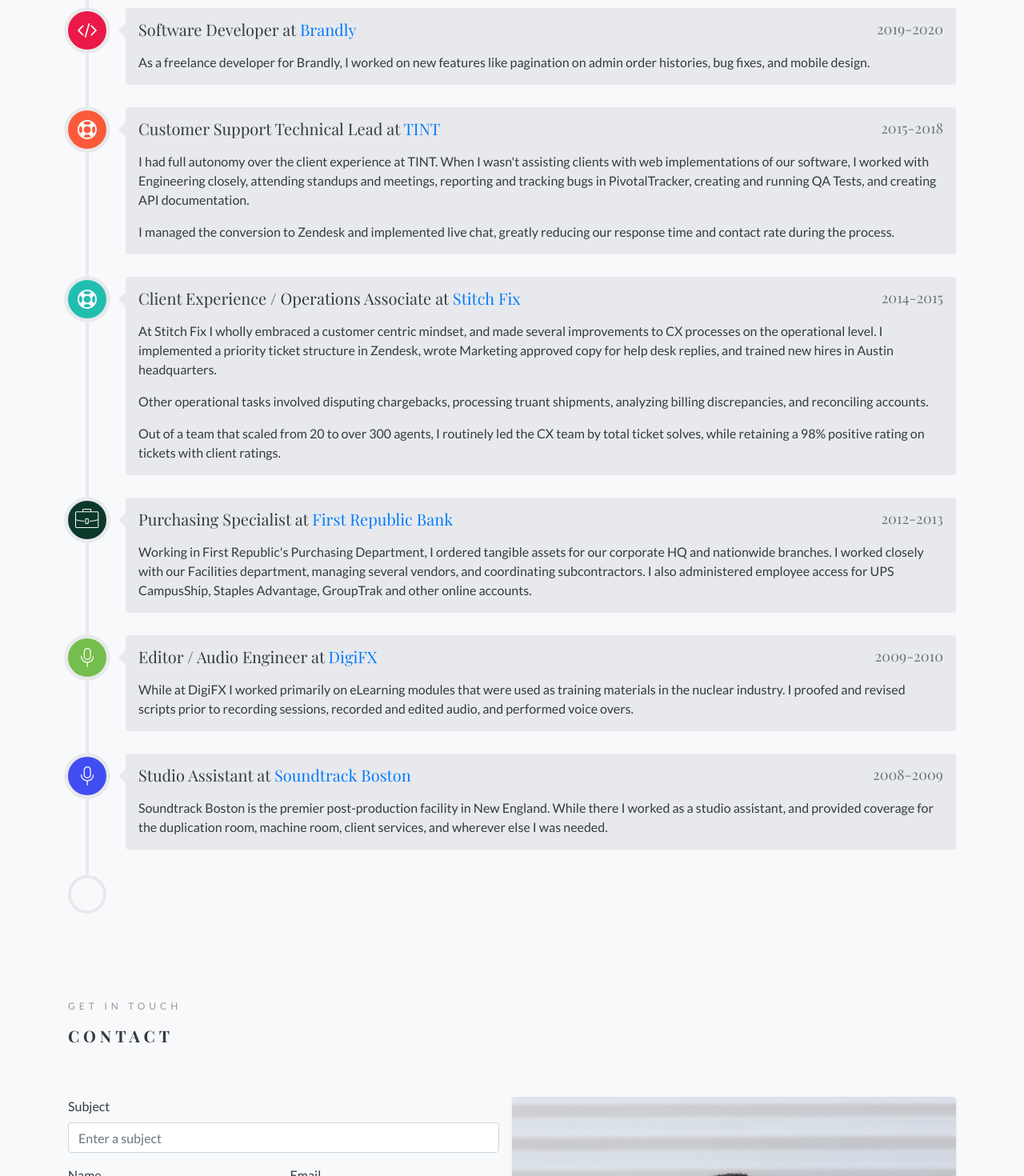
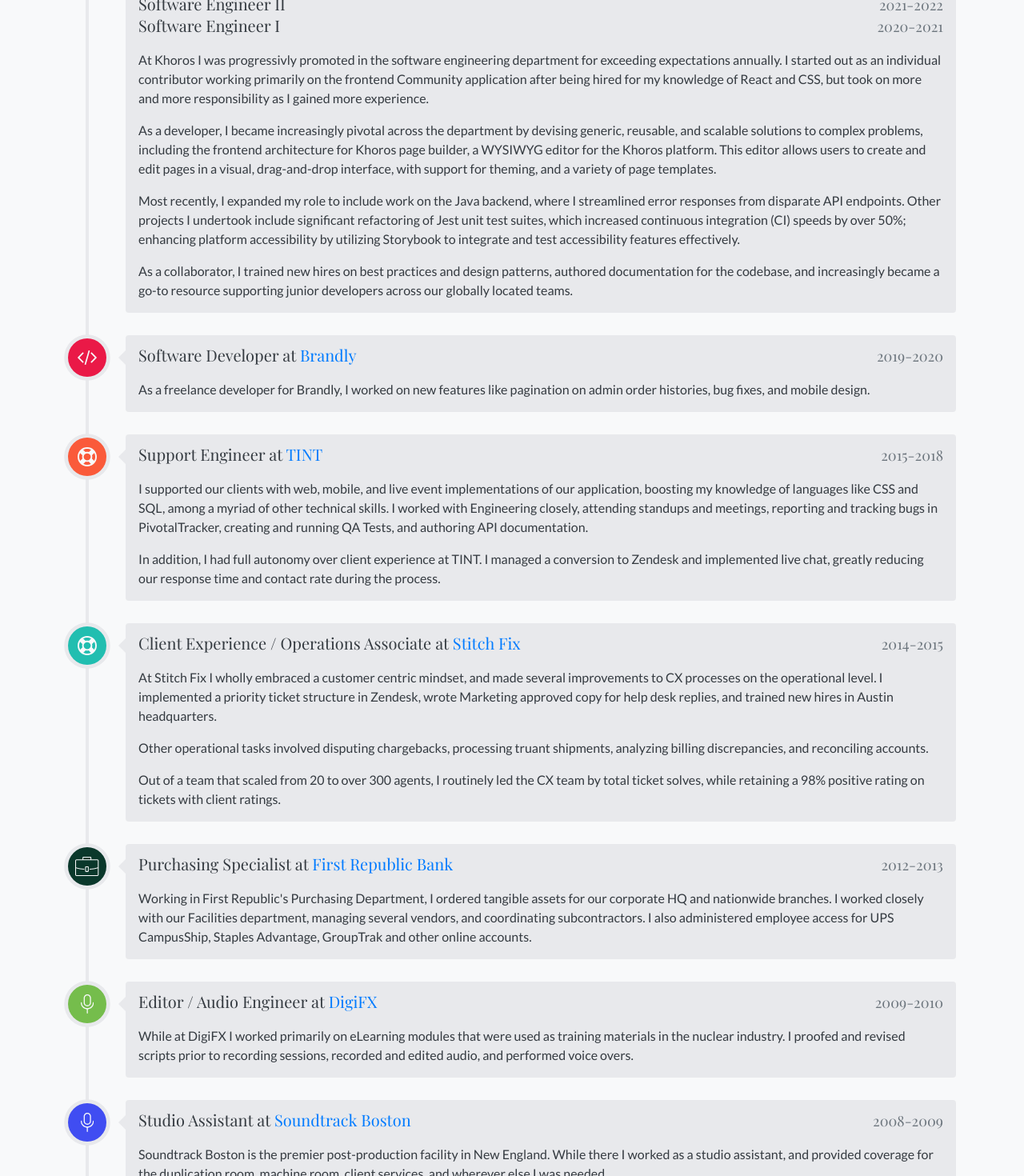
Before and after one commit to jonathanbridges/website, a React (Create React App) app: page / in a window 1280 px wide. Shown: the part 2480-3950 px from the top of the page at 80% size. Built offline with nearby package versions, Linux system fonts and the light colour scheme; a web font is replaced by a local one.

Commit message:
Refactor experience and add VSCode settings

```diff
--- a/src/components/Experience/Experience.module.scss
+++ b/src/components/Experience/Experience.module.scss
@@ -1,7 +1,10 @@
 @import '../../styles/variables.scss';
 
 .wrapper {
+	display: flex;
+	flex-direction: column;
 	position: relative;
+
 	&:before {
 		content: '';
 		display: flex;
@@ -17,6 +20,7 @@
 .article {
 	display: flex;
 	flex-wrap: none;
+
 	&:not(:last-child) {
 		margin-bottom: 2rem;
 	}
@@ -34,23 +38,28 @@
 	background-color: #e8e9ec;
 	color: $dark;
 	border-radius: $border-radius;
-	> h6 {
+
+	h6 {
 		font-size: 1.25rem;
 		margin-bottom: 0;
 		max-width: 75%;
 	}
-	> span {
+
+	span {
 		margin-left: auto;
 		font-family: 'Playfair Display', Georgia, serif;
 		font-size: 18px;
 		color: $text-muted;
 	}
-	> p:first-of-type {
+
+	p:first-of-type {
 		margin-top: 1rem;
 	}
-	> p:not(:last-child) {
+
+	p:not(:last-child) {
 		margin-bottom: 1rem;
 	}
+
 	&:before {
 		content: '';
 		display: block;
@@ -74,15 +83,19 @@
 	height: 3rem;
 	z-index: 5;
 	border-radius: 50%;
+
 	&:not(:last-child) {
 		box-shadow: 0 0 0 0.3rem #e8e9ec;
 	}
+
 	&:last-child {
 		max-width: 2.5rem;
-		border: 0.3rem solid  #e8e9ec;
+		border: 0.3rem solid #e8e9ec;
 	}
-	> svg {
+
+	>svg {
 		height: 50%;
+
 		path {
 			fill: $light;
 		}
--- a/src/components/Experience/Experience.tsx
+++ b/src/components/Experience/Experience.tsx
@@ -5,9 +5,10 @@ import { ReactComponent as SupportIcon } from "../../graphics/support.svg";
 import { ReactComponent as BriefcaseIcon } from "../../graphics/briefcase-line.svg";
 import { ReactComponent as MicIcon } from "../../graphics/microphone-line.svg";
 import localStyles from "./Experience.module.scss";
+import Job from "./Job";
 
 const Experience: React.FC = () => {
-  const { article, label, icon, wrapper } = localStyles;
+  const { icon, wrapper } = localStyles;
 
   return (
     <>
@@ -16,222 +17,165 @@ const Experience: React.FC = () => {
         headerText={"Work Experience"}
         useHeaderAnimation
       />
-      <div className={wrapper} data-testid="experience">
-        <article className={article}>
-          <div className={`${icon} bg-custom-khoros`}>
-            <CodeIcon />
-          </div>
-          <div
-            className={label}
-            data-aos="fade-left"
-            data-aos-easing="ease-in-sine"
-            data-aos-duration="300"
-          >
-            <h6>
-              Senior Software Engineer at{" "}
-              <a
-                href="https://khoros.com"
-                target="_blank"
-                rel="noopener noreferrer"
-              >
-                Khoros
-              </a>{" "}
-            </h6>
-            <span>2020-present</span>
-          </div>
-        </article>
-        <article className={article}>
-          <div className={`${icon} bg-custom-brandly`}>
-            <CodeIcon />
-          </div>
-          <div
-            className={label}
-            data-aos="fade-left"
-            data-aos-easing="ease-in-sine"
-            data-aos-duration="300"
-          >
-            <h6>
-              Software Developer at{" "}
-              <a
-                href="https://www.brandly.com"
-                target="_blank"
-                rel="noopener noreferrer"
-              >
-                Brandly
-              </a>{" "}
-            </h6>
-            <span>2019-2020</span>
-            <p>
-              As a freelance developer for Brandly, I worked on new features
-              like pagination on admin order histories, bug fixes, and mobile
-              design.
-            </p>
-          </div>
-        </article>
-        <article className={article}>
-          <div className={`${icon} bg-custom-tint`}>
-            <SupportIcon />
-          </div>
-          <div
-            className={label}
-            data-aos="fade-right"
-            data-aos-easing="ease-in-sine"
-            data-aos-duration="300"
-          >
-            <h6>
-              Customer Support Technical Lead at{" "}
-              <a
-                href="https://www.tintup.com"
-                target="_blank"
-                rel="noopener noreferrer"
-              >
-                TINT
-              </a>{" "}
-            </h6>
-            <span>2015-2018</span>
-            <p>
-              I had full autonomy over the client experience at TINT. When I
-              wasn't assisting clients with web implementations of our software,
-              I worked with Engineering closely, attending standups and
-              meetings, reporting and tracking bugs in PivotalTracker, creating
-              and running QA Tests, and creating API documentation.
-            </p>
-            <p>
-              I managed the conversion to Zendesk and implemented live chat,
-              greatly reducing our response time and contact rate during the
-              process.
-            </p>
-          </div>
-        </article>
-        <article className={article}>
-          <div className={`${icon} bg-custom-stitch-fix`}>
-            <SupportIcon />
-          </div>
-          <div
-            className={label}
-            data-aos="fade-left"
-            data-aos-easing="ease-in-sine"
-            data-aos-duration="300"
-          >
-            <h6>
-              Client Experience / Operations Associate at{" "}
-              <a
-                href="https://www.stitchfix.com"
-                target="_blank"
-                rel="noopener noreferrer"
-              >
-                Stitch Fix
-              </a>{" "}
-            </h6>
-            <span>2014-2015</span>
-            <p>
-              At Stitch Fix I wholly embraced a customer centric mindset, and
-              made several improvements to CX processes on the operational
-              level. I implemented a priority ticket structure in Zendesk, wrote
-              Marketing approved copy for help desk replies, and trained new
-              hires in Austin headquarters.
-            </p>
-            <p>
-              Other operational tasks involved disputing chargebacks, processing
-              truant shipments, analyzing billing discrepancies, and reconciling
-              accounts.
-            </p>
-            <p>
-              Out of a team that scaled from 20 to over 300 agents, I routinely
-              led the CX team by total ticket solves, while retaining a 98%
-              positive rating on tickets with client ratings.
-            </p>
-          </div>
-        </article>
-        <article className={article}>
-          <div className={`${icon} bg-custom-frb`}>
-            <BriefcaseIcon className="mt-n1" />
-          </div>
-          <div
-            className={label}
-            data-aos="fade-up"
-            data-aos-easing="ease-in-sine"
-            data-aos-duration="300"
-          >
-            <h6>
-              Purchasing Specialist at{" "}
-              <a
-                href="https://www.firstrepublic.com"
-                target="_blank"
-                rel="noopener noreferrer"
-              >
-                First Republic Bank
-              </a>{" "}
-            </h6>
-            <span>2012-2013</span>
-            <p>
-              Working in First Republic's Purchasing Department, I ordered
-              tangible assets for our corporate HQ and nationwide branches. I
-              worked closely with our Facilities department, managing several
-              vendors, and coordinating subcontractors. I also administered
-              employee access for UPS CampusShip, Staples Advantage, GroupTrak
-              and other online accounts.
-            </p>
-          </div>
-        </article>
-        <article className={article}>
-          <div className={`${icon} bg-custom-digifx`}>
-            <MicIcon />
-          </div>
-          <div
-            className={label}
-            data-aos="fade-left"
-            data-aos-easing="ease-in-sine"
-            data-aos-duration="300"
-          >
-            <h6>
-              Editor / Audio Engineer at{" "}
-              <a
-                href="https://digifx.com"
-                target="_blank"
-                rel="noopener noreferrer"
-              >
-                DigiFX
-              </a>{" "}
-            </h6>
-            <span>2009-2010</span>
-            <p>
-              While at DigiFX I worked primarily on eLearning modules that were
-              used as training materials in the nuclear industry. I proofed and
-              revised scripts prior to recording sessions, recorded and edited
-              audio, and performed voice overs.
-            </p>
-          </div>
-        </article>
-        <article className={article}>
-          <div className={`${icon} bg-custom-soundtrack`}>
-            <MicIcon />
-          </div>
-          <div
-            className={label}
-            data-aos="fade-left"
-            data-aos-easing="ease-in-sine"
-            data-aos-duration="300"
-          >
-            <h6>
-              Studio Assistant at{" "}
-              <a
-                href="http://soundtrackgroup.com/"
-                target="_blank"
-                rel="noopener noreferrer"
-              >
-                Soundtrack Boston
-              </a>{" "}
-            </h6>
-            <span>2008-2009</span>
-            <p>
-              Soundtrack Boston is the premier post-production facility in New
-              England. While there I worked as a studio assistant, and provided
-              coverage for the duplication room, machine room, client services,
-              and wherever else I was needed.
-            </p>
-          </div>
-        </article>
+      <div className={`${wrapper}`} data-testid="experience">
+        <Job
+          Icon={CodeIcon}
+          iconClassname={`bg-custom-khoros`}
+          aosOptions={{
+            name: "fade-left",
+            easing: "ease-in-sine",
+            duration: 300,
+          }}
+          companyUrl={"https://khoros.com"}
+          companyName={"Khoros"}
+          headers={[
+            {
+              title: "Senior Software Engineer",
+              date: "2023-2024",
+            },
+            {
+              title: "Software Engineer III",
+              date: "2022-2023",
+            },
+            {
+              title: "Software Engineer II",
+              date: "2021-2022",
+            },
+            {
+              title: "Software Engineer I",
+              date: "2020-2021",
+            },
+          ]}
+          paragraphs={[
+            "At Khoros I was progressivly promoted in the software engineering department for exceeding expectations annually. I started out as an individual contributor working primarily on the frontend Community application after being hired for my knowledge of React and CSS, but took on more and more responsibility as I gained more experience.",
+            "As a developer, I became increasingly pivotal across the department by devising generic, reusable, and scalable solutions to complex problems, including the frontend architecture for Khoros page builder, a WYSIWYG editor for the Khoros platform. This editor allows users to create and edit pages in a visual, drag-and-drop interface, with support for theming, and a variety of page templates.",
+            "Most recently, I expanded my role to include work on the Java backend, where I streamlined error responses from disparate API endpoints. Other projects I undertook include significant refactoring of Jest unit test suites, which increased continuous integration (CI) speeds by over 50%; enhancing platform accessibility by utilizing Storybook to integrate and test accessibility features effectively.",
+            "As a collaborator, I trained new hires on best practices and design patterns, authored documentation for the codebase, and increasingly became a go-to resource supporting junior developers across our globally located teams.",
+          ]}
+        />
+        <Job
+          Icon={CodeIcon}
+          iconClassname={`bg-custom-brandly`}
+          aosOptions={{
+            name: "fade-left",
+            easing: "ease-in-sine",
+            duration: 300,
+          }}
+          companyUrl={"https://www.brandly.com"}
+          companyName={"Brandly"}
+          headers={[
+            {
+              title: "Software Developer",
+              date: "2019-2020",
+            },
+          ]}
+          paragraphs={[
+            "As a freelance developer for Brandly, I worked on new features like pagination on admin order histories, bug fixes, and mobile design.",
+          ]}
+        />
+        <Job
+          Icon={SupportIcon}
+          iconClassname={`bg-custom-tint`}
+          aosOptions={{
+            name: "fade-right",
+            easing: "ease-in-sine",
+            duration: 300,
+          }}
+          companyUrl={"https://www.tintup.com"}
+          companyName={"TINT"}
+          headers={[
+            {
+              title: "Support Engineer",
+              date: "2015-2018",
+            },
+          ]}
+          paragraphs={[
+            "I supported our clients with web, mobile, and live event implementations of our application, boosting my knowledge of languages like CSS and SQL, among a myriad of other technical skills. I worked with Engineering closely, attending standups and meetings, reporting and tracking bugs in PivotalTracker, creating and running QA Tests, and authoring API documentation.",
+            "In addition, I had full autonomy over client experience at TINT. I managed a conversion to Zendesk and implemented live chat, greatly reducing our response time and contact rate during the process.",
+          ]}
+        />
+        <Job
+          Icon={SupportIcon}
+          iconClassname={`bg-custom-stitch-fix`}
+          aosOptions={{
+            name: "fade-left",
+            easing: "ease-in-sine",
+            duration: 300,
+          }}
+          companyUrl={"https://www.stitchfix.com"}
+          companyName={"Stitch Fix"}
+          headers={[
+            {
+              title: "Client Experience / Operations Associate",
+              date: "2014-2015",
+            },
+          ]}
+          paragraphs={[
+            "At Stitch Fix I wholly embraced a customer centric mindset, and made several improvements to CX processes on the operational level. I implemented a priority ticket structure in Zendesk, wrote Marketing approved copy for help desk replies, and trained new hires in Austin headquarters.",
+            "Other operational tasks involved disputing chargebacks, processing truant shipments, analyzing billing discrepancies, and reconciling accounts.",
+            "Out of a team that scaled from 20 to over 300 agents, I routinely led the CX team by total ticket solves, while retaining a 98% positive rating on tickets with client ratings.",
+          ]}
+        />
+        <Job
+          Icon={BriefcaseIcon}
+          iconClassname={`bg-custom-frb`}
+          aosOptions={{
+            name: "fade-up",
+            easing: "ease-in-sine",
+            duration: 300,
+          }}
+          companyUrl={"https://www.firstrepublic.com"}
+          companyName={"First Republic Bank"}
+          headers={[
+            {
+              title: "Purchasing Specialist",
+              date: "2012-2013",
+            },
+          ]}
+          paragraphs={[
+            "Working in First Republic's Purchasing Department, I ordered tangible assets for our corporate HQ and nationwide branches. I worked closely with our Facilities department, managing several vendors, and coordinating subcontractors. I also administered employee access for UPS CampusShip, Staples Advantage, GroupTrak and other online accounts.",
+          ]}
+        />
+        <Job
+          Icon={MicIcon}
+          iconClassname={`bg-custom-digifx`}
+          aosOptions={{
+            name: "fade-left",
+            easing: "ease-in-sine",
+            duration: 300,
+          }}
+          companyUrl={"https://digifx.com"}
+          companyName={"DigiFX"}
+          headers={[
+            {
+              title: "Editor / Audio Engineer",
+              date: "2009-2010",
+            },
+          ]}
+          paragraphs={[
+            "While at DigiFX I worked primarily on eLearning modules that were used as training materials in the nuclear industry. I proofed and revised scripts prior to recording sessions, recorded and edited audio, and performed voice overs.",
+          ]}
+        />
+        <Job
+          Icon={MicIcon}
+          iconClassname={`bg-custom-soundtrack`}
+          aosOptions={{
+            name: "fade-left",
+            easing: "ease-in-sine",
+            duration: 300,
+          }}
+          companyUrl={"http://soundtrackgroup.com/"}
+          companyName={"Soundtrack Boston"}
+          headers={[
+            {
+              title: "Studio Assistant",
+              date: "2008-2009",
+            },
+          ]}
+          paragraphs={[
+            "Soundtrack Boston is the premier post-production facility in New England. While there I worked as a studio assistant, and provided coverage for the duplication room, machine room, client services, and wherever else I was needed.",
+          ]}
+        />
         <article className="timeline-entry begin">
           <div className={icon}></div>
         </article>
--- /dev/null
+++ b/src/components/Experience/Job.tsx
@@ -0,0 +1,96 @@
+import React from "react";
+import localStyles from "./Experience.module.scss";
+import { AosOptions } from "aos";
+
+interface AnimationStyle extends Pick<AosOptions, "easing" | "duration"> {
+  name: string;
+}
+
+/**
+ * JobHeader defines the structure for job title and date information.
+ * @param title - The title of the job position.
+ * @param date - The date or duration of the job tenure.
+ */
+
+interface JobHeader {
+  title: string;
+  date: string;
+}
+
+/**
+ * Props defines the structure for properties passed to the Job component.
+ * @param Icon - A React functional component representing an icon.
+ * @param iconClassname - A classname for custom styling of the icon.
+ * @param aosOptions - Animation options for the job component.
+ * @param companyUrl - URL of the company's website.
+ * @param companyName - Name of the company.
+ * @param headers - Array of job headers containing title and date.
+ * @param paragraphs - Array of paragraphs describing job responsibilities and achievements.
+ */
+interface Props {
+  Icon: React.FC;
+  iconClassname: string;
+  aosOptions: AnimationStyle;
+  companyUrl: string;
+  companyName: string;
+  headers: Array<JobHeader>;
+  paragraphs: Array<string>;
+}
+
+const Job: React.FC<Props> = ({
+  Icon,
+  iconClassname,
+  companyName,
+  companyUrl,
+  headers,
+  paragraphs,
+  aosOptions = {
+    name: "fade-left",
+    easing: "ease-in-sine",
+    duration: 300,
+  },
+}: Props) => {
+  const { article, label, icon } = localStyles;
+  const { name, easing, duration } = aosOptions;
+
+  return (
+    <article className={article}>
+      <div className={`${icon} ${iconClassname}`}>
+        <Icon />
+      </div>
+      <div
+        className={label}
+        data-aos={name}
+        data-aos-easing={easing}
+        data-aos-duration={duration}
+      >
+        {headers.map(({ date, title }: JobHeader, idx: number) => (
+          <div key={title} className={"d-flex w-100"}>
+            <h6>
+              {title}
+              {idx === 0 && (
+                <>
+                  {" "}
+                  at{" "}
+                  <a
+                    href={companyUrl}
+                    target="_blank"
+                    rel="noopener noreferrer"
+                  >
+                    {companyName}
+                  </a>{" "}
+                </>
+              )}
+            </h6>
+            <span>{date}</span>
+          </div>
+        ))}
+        {paragraphs.map((p: string, idx: number) => (
+          <p key={idx}>{p}</p>
+        ))}
+      </div>
+    </article>
+  );
+};
+
+export default Job;
```
Also changed, not shown: src/styles/App.scss (+14 -0 lines), src/styles/variables.scss (line endings or trailing spaces), 1 other file (tests, documents, lock files or other folders).
